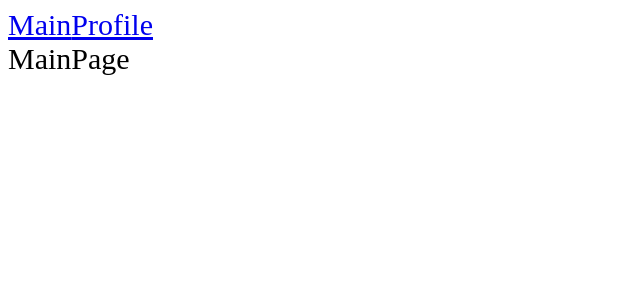
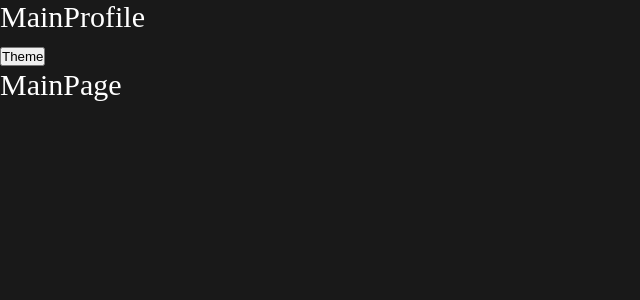
Before and after one commit to L1bertyCode/portfolio, a React app: page / in a window 1280 px wide. Shown: the top 300 px of the page, without its empty margins (0-640 px from the left). Built offline with nearby package versions, Linux system fonts and the light colour scheme.

Commit message:
thm stls

```diff
--- a/src/App/App.tsx
+++ b/src/App/App.tsx
@@ -1,15 +1,22 @@
-import { Suspense } from "react";
+import { Suspense, useState } from "react";
 import s from "./App.module.scss";
 import { Link, Route, Routes } from "react-router-dom";
 import { MainPage } from "../pages/MainPage";
 import { NotFoundPage } from "../pages/NotFoundPage";
 import { ProfilePage } from "../pages/ProfilePage";
+type Theme = "light" | "dark";
 
 const App = () => {
+  const [theme, setTheme] = useState<Theme>("dark");
   return (
-    <div className="app">
-      <Link to={"/"}>Main</Link>
-      <Link to={"/profile"}>Profile</Link>
+    <div className={`app app_${theme}_theme`}>
+      <header>
+        <nav>
+          <Link to={"/"}>Main</Link>
+          <Link to={"/profile"}>Profile</Link>
+        </nav>
+        <button onClick={() => setTheme(theme === "dark" ? "light" : "dark")}>Theme</button>
+      </header>
 
       <Suspense fallback={
         <div className={s.loading}>Loading</div>}>
--- a/src/index.scss
+++ /dev/null
@@ -1,3 +0,0 @@
-.app {
-  font-size: 30px;
-}
--- a/src/index.tsx
+++ b/src/index.tsx
@@ -2,7 +2,7 @@ import { createRoot } from 'react-dom/client';
 import { BrowserRouter } from 'react-router-dom';
 import App from './app/App';
 
-import "./index.scss";
+import "./styles/index.scss";
 
 const root = createRoot(document.getElementById('root'));
 root.render(
--- a/src/pages/MainPage/ui/MainPage.tsx
+++ b/src/pages/MainPage/ui/MainPage.tsx
@@ -1,5 +1,5 @@
 interface MainPageProps { };
-
+import s from "./MainPage.module.scss";
 const MainPage = (props: MainPageProps) => {
   return (
     <div>MainPage</div>
--- /dev/null
+++ b/src/styles/index.scss
@@ -0,0 +1,10 @@
+@import url("./reset.scss");
+@import url("./theme/light.scss");
+@import url("./theme/dark.scss");
+
+.app {
+  font-size: 30px;
+  background: var(--bg-color);
+  color: var(--text-color);
+  min-height: 100vh;
+}
--- /dev/null
+++ b/src/styles/reset.scss
@@ -0,0 +1,10 @@
+* {
+  margin: 0;
+  padding: 0;
+  box-sizing: border-box;
+}
+
+a {
+  text-decoration: none;
+  color: var(--text-color);
+}
--- /dev/null
+++ b/src/styles/theme/dark.scss
@@ -0,0 +1,9 @@
+.app_dark_theme {
+  --bg-color: #191919;
+  --bg-color-dark: #929292;
+  --bg-color-light: #d3d3d3;
+
+  --accent-color: #D7FFE0;
+  --text-color: #fff;
+
+}
--- /dev/null
+++ b/src/styles/theme/light.scss
@@ -0,0 +1,8 @@
+.app_light_theme {
+  --bg-color: #fff;
+  --bg-color-dark: #a9a9a9;
+  --bg-color-light: #f1f1f1;
+
+  --accent-color: #D7FFE0;
+  --text-color: #000;
+}
```
Also changed, not shown: src/pages/MainPage/ui/MainPage.module.scss (added), src/pages/MainPage/ui/MainPage.modules.scss (deleted).
